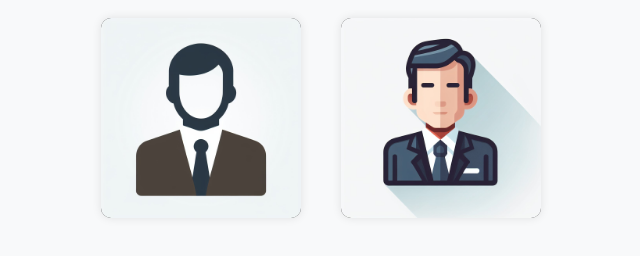
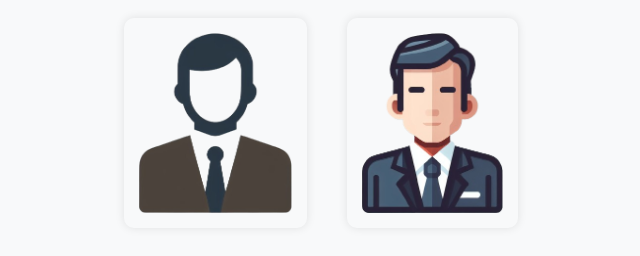
Before and after one commit to funnysockorg/Tournament.Client, a plain HTML site: page index.html in a window 1280 px wide. Shown: the part 90-346 px from the top of the page, without its empty margins (319-959 px from the left). Drawn offline with Linux system fonts and the light colour scheme.

Commit message:
update images

```diff
--- a/index.html
+++ b/index.html
@@ -37,12 +37,15 @@
       border-radius: 10px;
       box-shadow: 0 0 10px rgba(0, 0, 0, 0.1);
       transition: transform 0.3s ease;
-      background-color: #333;
+      /* background-color: #333; */
+      height: 180px;
+      padding: 15px;
       line-height: 0;
     }
 
     .candidate img {
-      width: 200px;
+      width: 100%;
+      height: 100%;
       transition: transform 0.3s ease;
     }
 
@@ -58,10 +61,10 @@
     <h1>Choose Your Candidate</h1>
     <div class="candidates">
       <div class="candidate">
-        <img src="images/candidate1.jpg" alt="Candidate 1">
+        <img src="images/candidate1.png" alt="Candidate 1">
       </div>
       <div class="candidate">
-        <img src="images/candidate2.jpg" alt="Candidate 2">
+        <img src="images/candidate2.png" alt="Candidate 2">
       </div>
     </div>
   </div>
```
Also changed, not shown: images/candidate1.jpg (deleted), images/candidate1.png (added), images/candidate2.jpg (deleted), images/candidate2.png (added).
